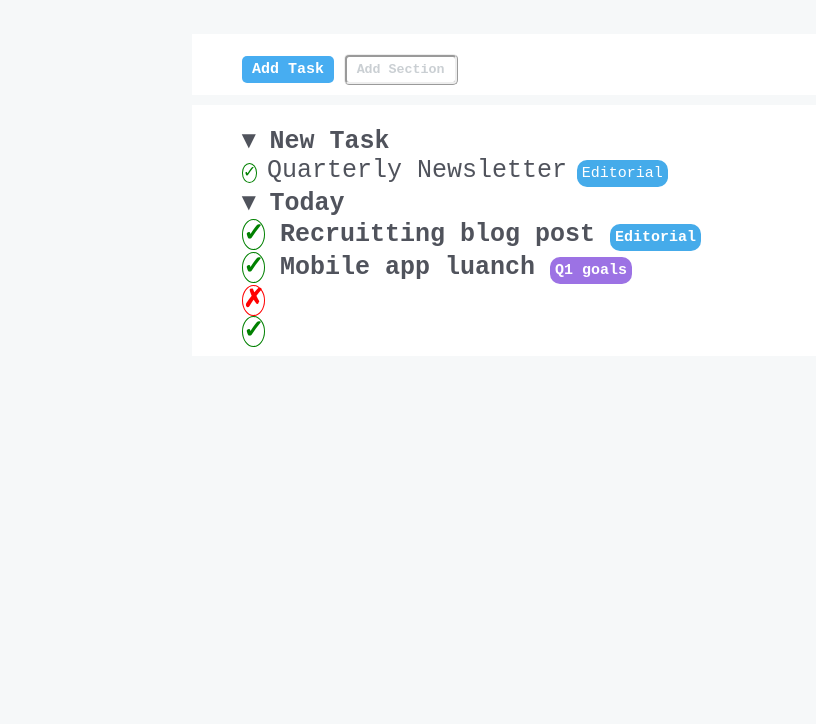
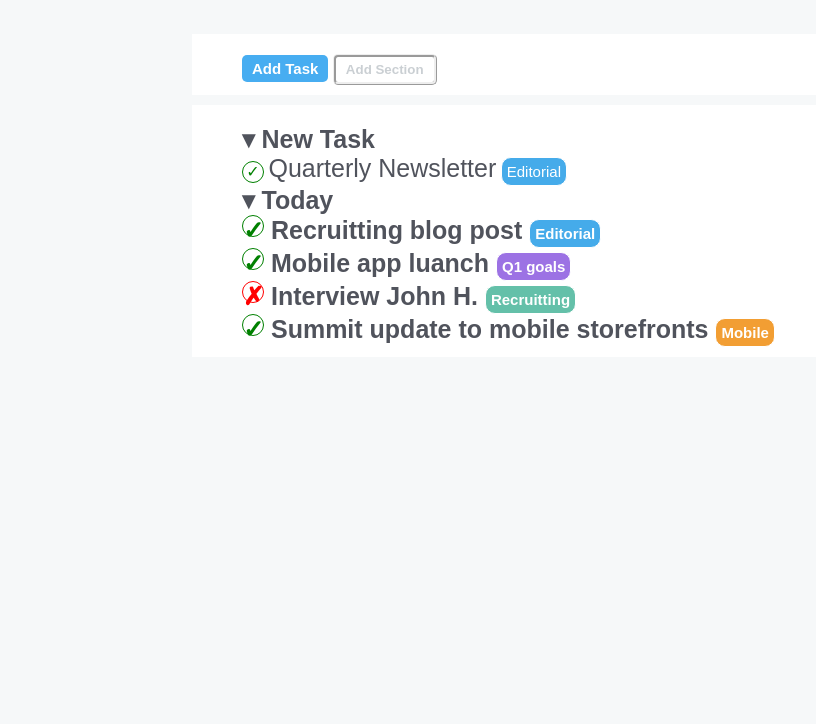
Before and after one commit to LucaLogallo/html-css-toboolist, a plain HTML site: page index.html in a window 1280 px wide. Shown: the part 76-800 px from the top of the page, without its empty margins (0-816 px from the left). Drawn offline with Linux system fonts and the light colour scheme.

Commit message:
secondo push

```diff
--- a/css/style.css
+++ b/css/style.css
@@ -1,7 +1,10 @@
 *{
   margin: 0;
   padding: 0;
-  font-family: 'Courier New', Courier, monospace;
+}
+
+body {
+  font-family: sans-serif;
 }
 
 header{
@@ -72,7 +75,7 @@ ul{
 }
 
 .circle{
-  box-sizing: border-box;
+  display: inline-block;
   width: 20px;
   height: 20px;
   border-radius: 50%;
@@ -95,22 +98,31 @@ ul{
   color: #50535c;
 }
 
-.editorial{
+
+
+.descrizione{
   display: inline-block;
-  background-color: #45abea;
   text-align: center;
   padding: 5px;
   color: white;
   border-radius: 10px;
   font-size: 15px;
+  border: 1px solid;
+}
+
+.editorial{
+  background-color: #45abea;
 }
 
 .goals{
-  display: inline-block;
   background-color: #9c72e4;
-  text-align: center;
-  padding: 5px;
-  color: white;
-  border-radius: 10px;
-  font-size: 15px;
+
 }
+
+.recruitting{
+  background-color: #64c0a9;
+}
+
+.mobile{
+  background-color: #f29e33;
+}
--- a/index.html
+++ b/index.html
@@ -24,9 +24,9 @@
       <section>
         <ul>
           <li><span class="testo t">&blacktriangledown; New Task</span></li>
-          <li><span class="circle green">&check;</span>
+          <li><div class="circle green">&check;</div>
           <span class="testo">Quarterly Newsletter</span>
-          <div class="editorial">Editorial</div>
+          <div class="descrizione editorial">Editorial</div>
           </li>
 
         </ul>
@@ -38,23 +38,26 @@
         <ul>
           <li<span class="testo t">&blacktriangledown; Today</span></li>
           <li>
-            <span class="circle green">&check;</span>
+            <div class="circle green">&check;</div>
             <span class="testo">Recruitting blog post</span>
-            <div class="editorial">Editorial</div>
+            <div class="descrizione editorial">Editorial</div>
           </li>
           <li>
-            <span class="circle green">&check;</span>
+            <div class="circle green">&check;</div>
             <span class="testo">Mobile app luanch</span>
-            <div class="goals">Q1 goals</div>
+            <div class="descrizione goals">Q1 goals</div>
           </li>
           <li>
-            <span class="circle red">&cross;</span>
-            <span class="testo"></span>
+            <div class="circle red">&cross;</div>
+            <span class="testo">Interview John H.</span>
+            <div class="descrizione recruitting">Recruitting</div>
           </li>
           <li>
-            <span class="circle green">&check;</span>
-            <span class="testo"></span>
+            <div class="circle green">&check;</div>
+            <span class="testo">Summit update to mobile storefronts</span>
+            <div class="descrizione mobile">Mobile</div>
           </li>
+
         </ul>
       </section>
     </div>
```
